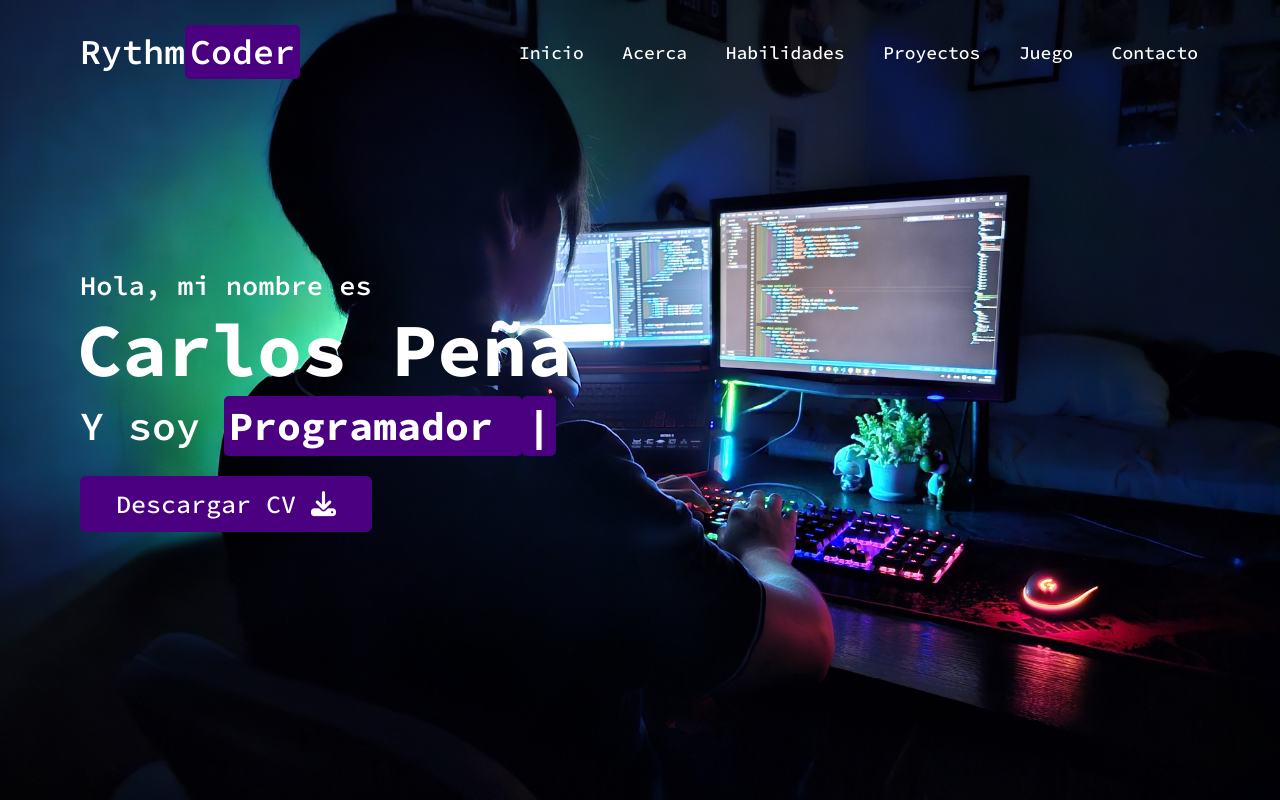
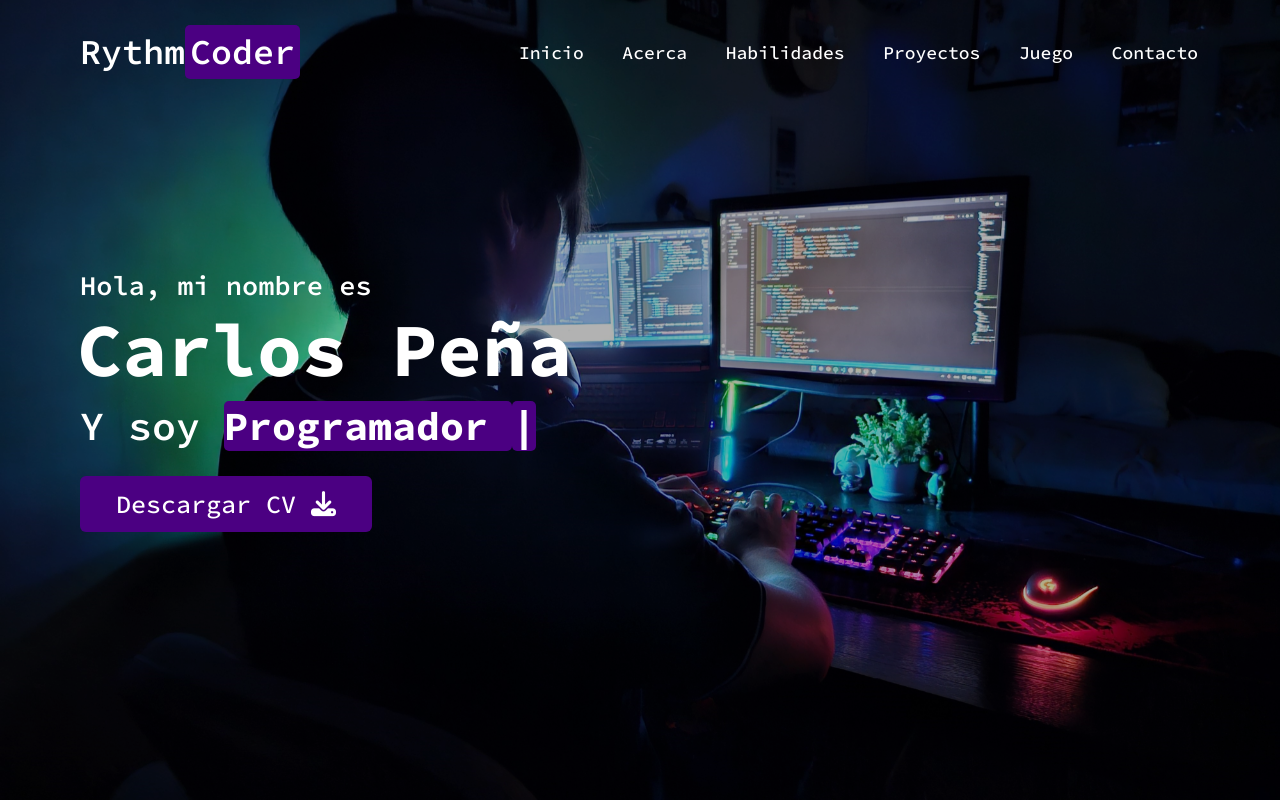
Before and after one commit to penaherrera/Portfolio, a plain HTML site: page Portfolio/index.html in a window 1280 px wide. Shown: the top 800 px of the page. Drawn offline with nearby package versions, Linux system fonts and the light colour scheme.

Commit message:
update background img text

```diff
--- a/Portfolio/css/style.css
+++ b/Portfolio/css/style.css
@@ -174,16 +174,33 @@ section .title::after{
 
 
 /* home section styling */
-.home{
+.home {
     display: flex;
+    position: relative;
+    height: 100vh;
+    min-height: 500px;
+    font-family: 'Source Code Pro', monospace;
+}
+.home::before {
+    content: "";
+    position: absolute;
+    top: 0;
+    left: 0;
+    right: 0;
+    bottom: 0;
     background: url("../img/carlos.jpg") no-repeat center;
-    height: 100vh;
-    color: #fff;
-    min-height: 500px;
     background-size: cover;
     background-attachment: fixed;
-    font-family: 'Source Code Pro', monospace;
+    mix-blend-mode: overlay; /* Aplica el filtro solo a la imagen de fondo */
+    filter: brightness(70%);
 }
+
+.home-content {
+    position: relative;
+    z-index: 1; /* Asegura que el contenido esté por encima de la imagen de fondo */
+    color: #fff;
+}
+
 .home .max-width{
   width: 100%;
   display: flex;
@@ -205,13 +222,13 @@ section .title::after{
 .home .home-content .text-3{
     font-size: 40px;
     margin: 5px 0;
-        font-weight: 600;
+    font-weight: 600;
 }
 .home .home-content .text-3 span{
     color: #fff   ;
     font-weight: 700;
     background-color: #4B0082;
-    padding: 5px;
+    padding: 0px;
     border-radius: 5px;
 }
 .home .home-content a{
@@ -298,7 +315,7 @@ section .title::after{
 /*skills section*/
 
 .skills .title::after{
-    content: "Lenguajes/Librerías/Herramientas";
+    content: "Lenguajes/Librerías";
 }
 
 .skills{
```
